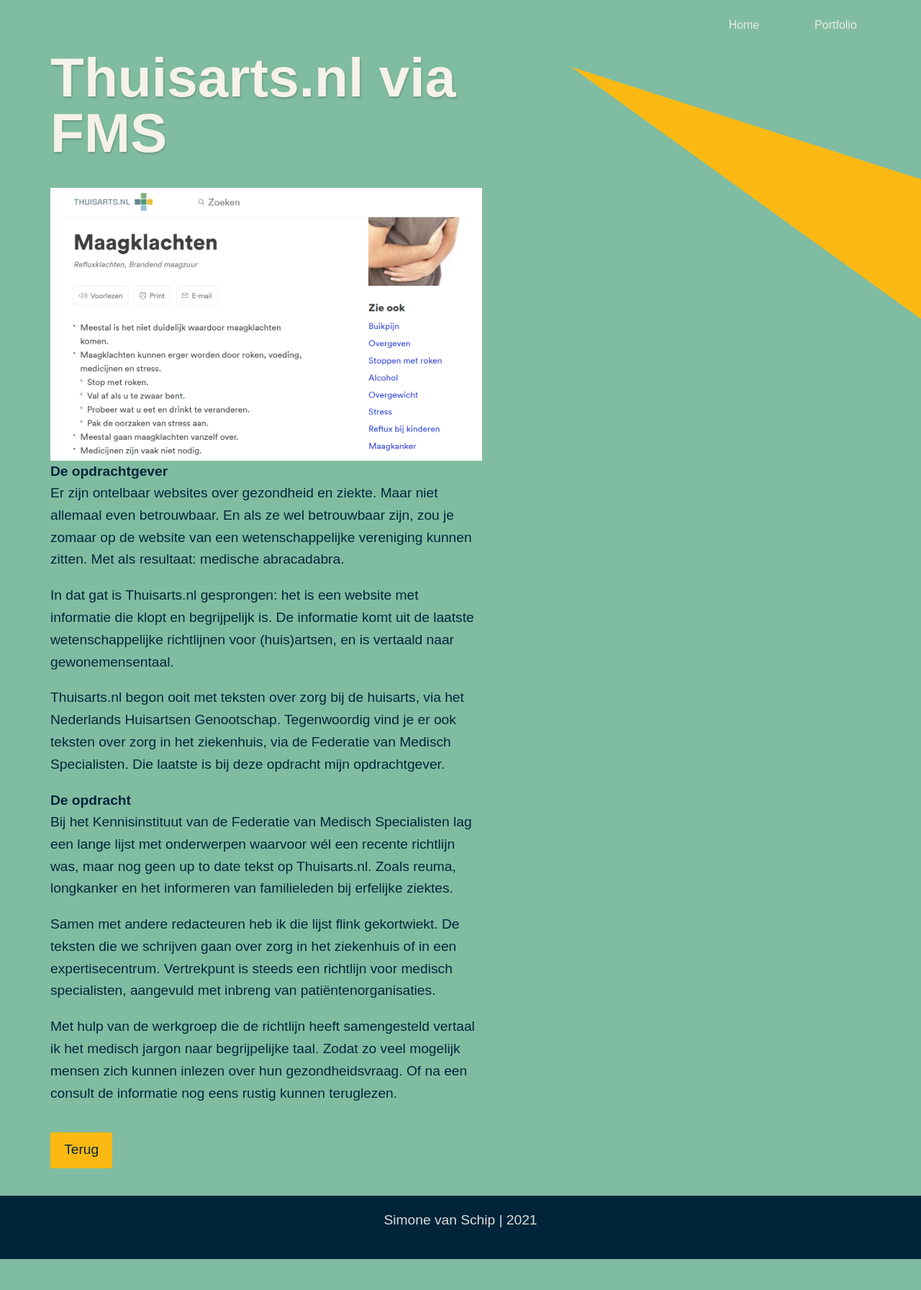
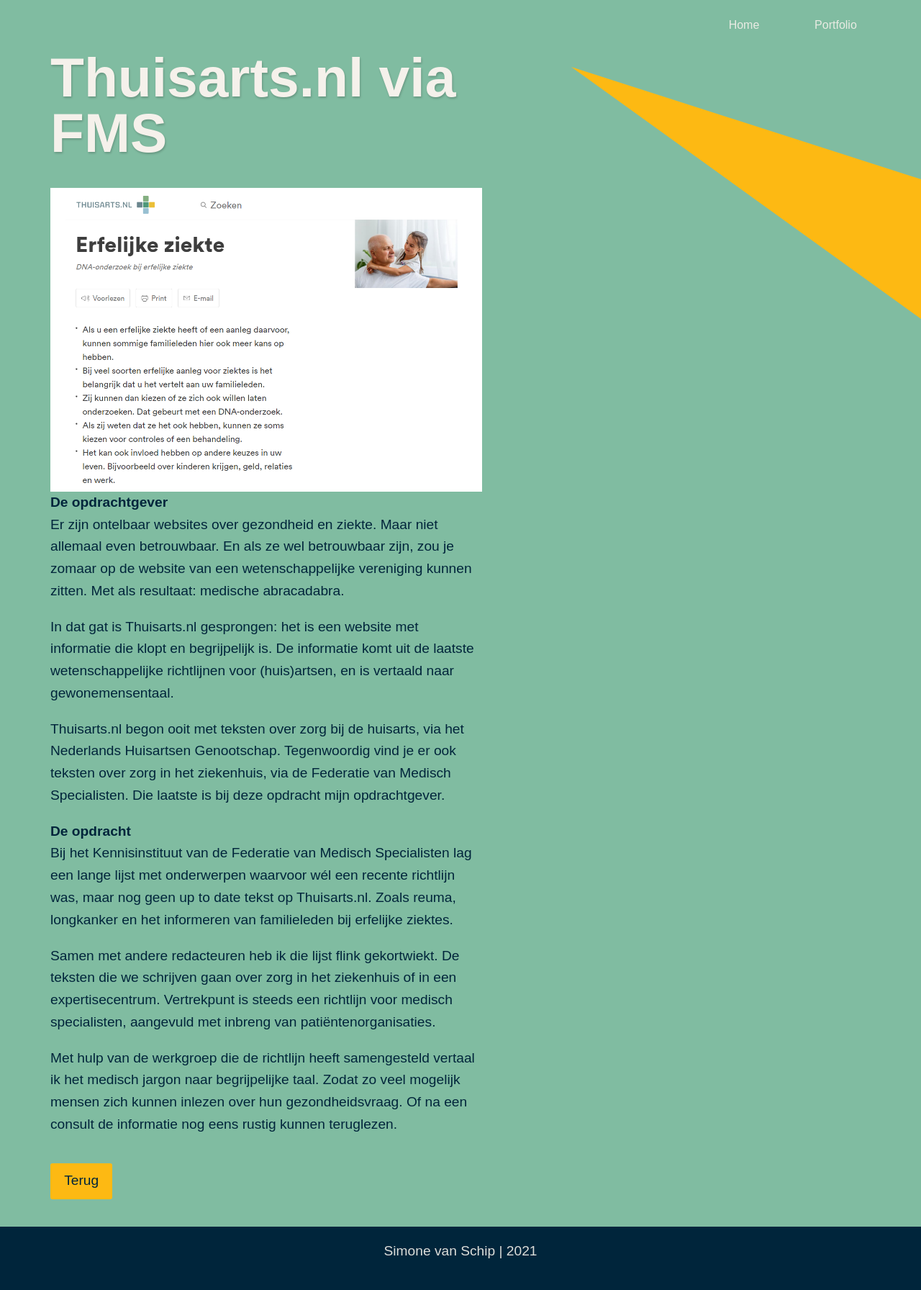
Before and after one commit to DaanBoertien/SimoneVanSchip, a Jekyll site: the page built from _posts/2021-04-11-thuisarts-nl-via-fms.md, in a window 1280 px wide. Shown: the whole page at 72% size. Built offline with Jekyll 4.4.1, drawn with Linux system fonts in a browser that asks for light colours; some web fonts are replaced; a script that is not in the unit is left out; before the commit the page ends 1749 px from its top, so only the background shows below that.

Commit message:
Update Project “2021-04-11-thuisarts-nl-via-fms”

```diff
--- a/_posts/2021-04-11-thuisarts-nl-via-fms.md
+++ b/_posts/2021-04-11-thuisarts-nl-via-fms.md
@@ -3,7 +3,7 @@
 title: Thuisarts.nl via FMS
 date: 2021-04-11T10:42:30.512Z
 subtitle: begrijpelijke teksten over zelfzorg en zorg in het ziekenhuis
-postimage: /assets/img/uploads/image2.png
+postimage: /assets/img/uploads/image1.png
 thumbnail: /assets/img/uploads/thuisarts.jpg
 ---
 **De opdrachtgever**
```
Also changed, not shown: assets/img/uploads/image1.png (added).
